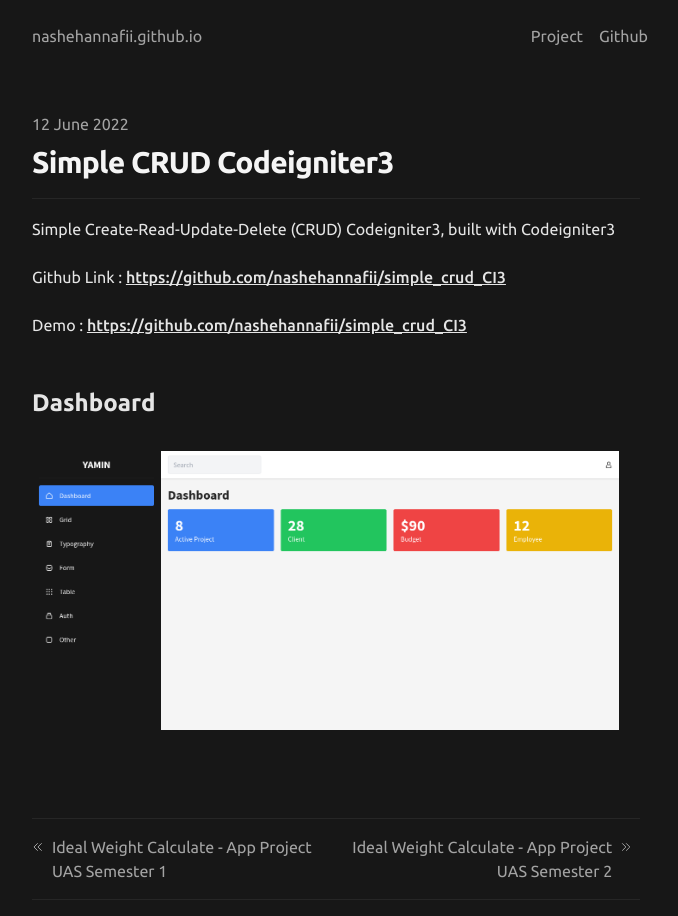
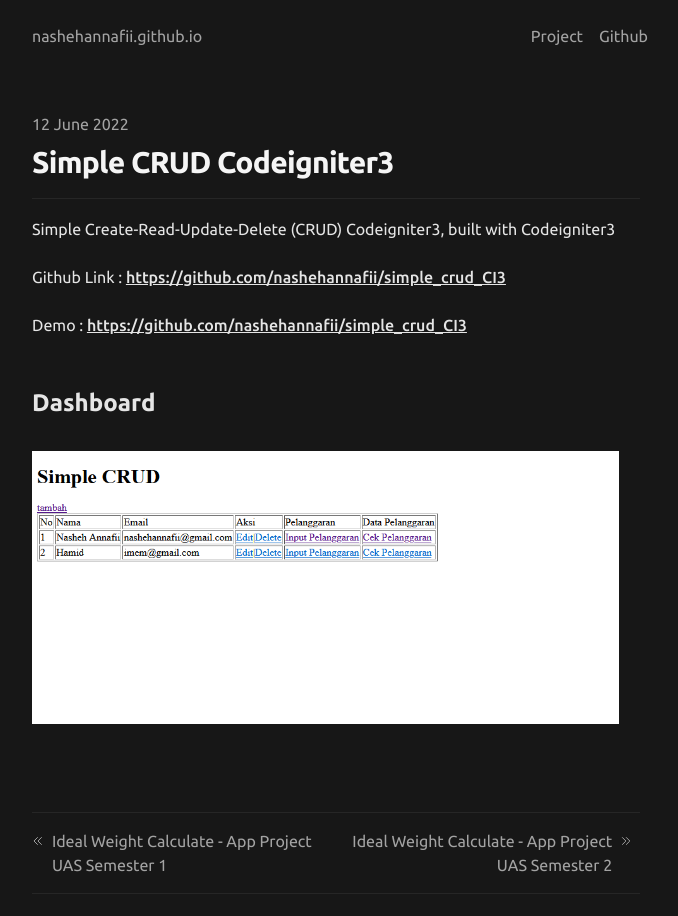
Before and after one commit to nashehannafii/nasheh.github.io, a Jekyll site: the page built from _projects/uas5.md, in a window 1280 px wide. Shown: the whole page, without its empty margins (304-982 px from the left). Built offline with Jekyll 4.4.1, drawn with Linux system fonts in a browser that asks for light colours.

Commit message:
Update CI3

```diff
--- a/_projects/uas5.md
+++ b/_projects/uas5.md
@@ -12,4 +12,4 @@
 
 ## Dashboard
 
-![Dashboard](/assets/projects/yamin/dashboard.png)
+![Dashboard](/assets/projects/test/dashboard.PNG)
```
Also changed, not shown: assets/projects/test/dashboard.PNG (added).
